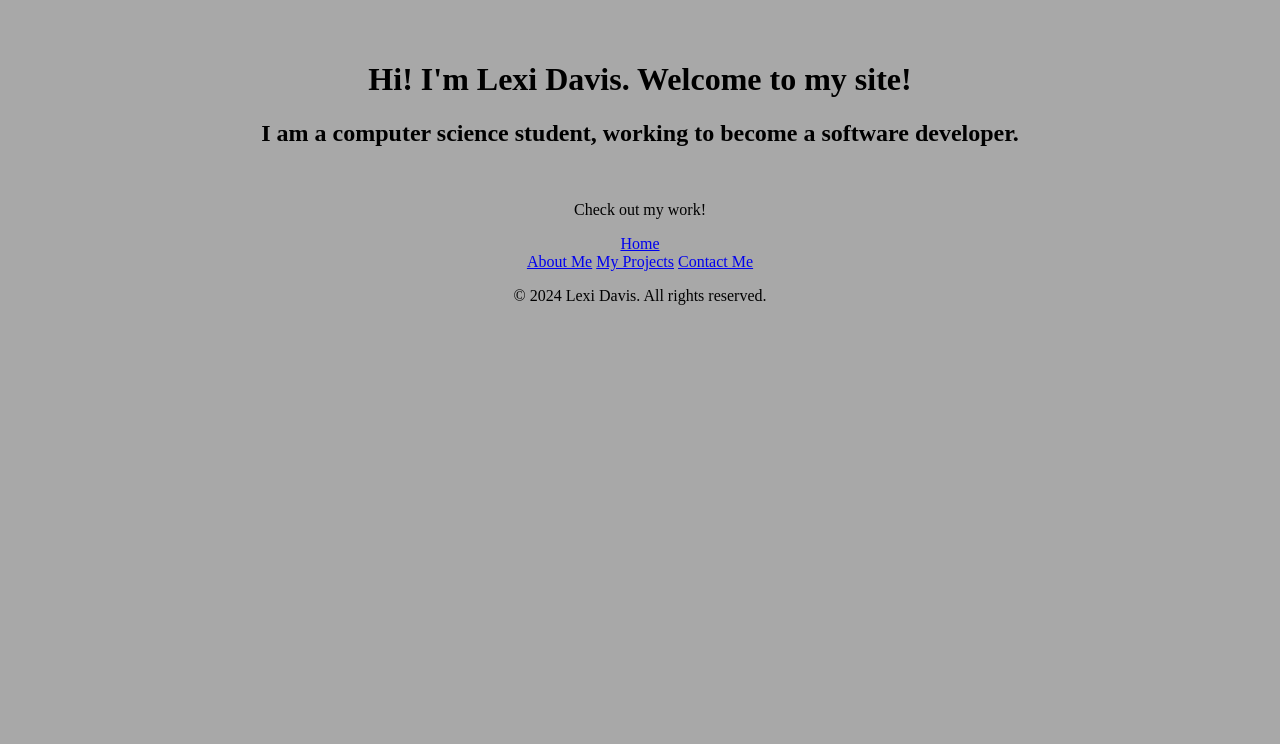
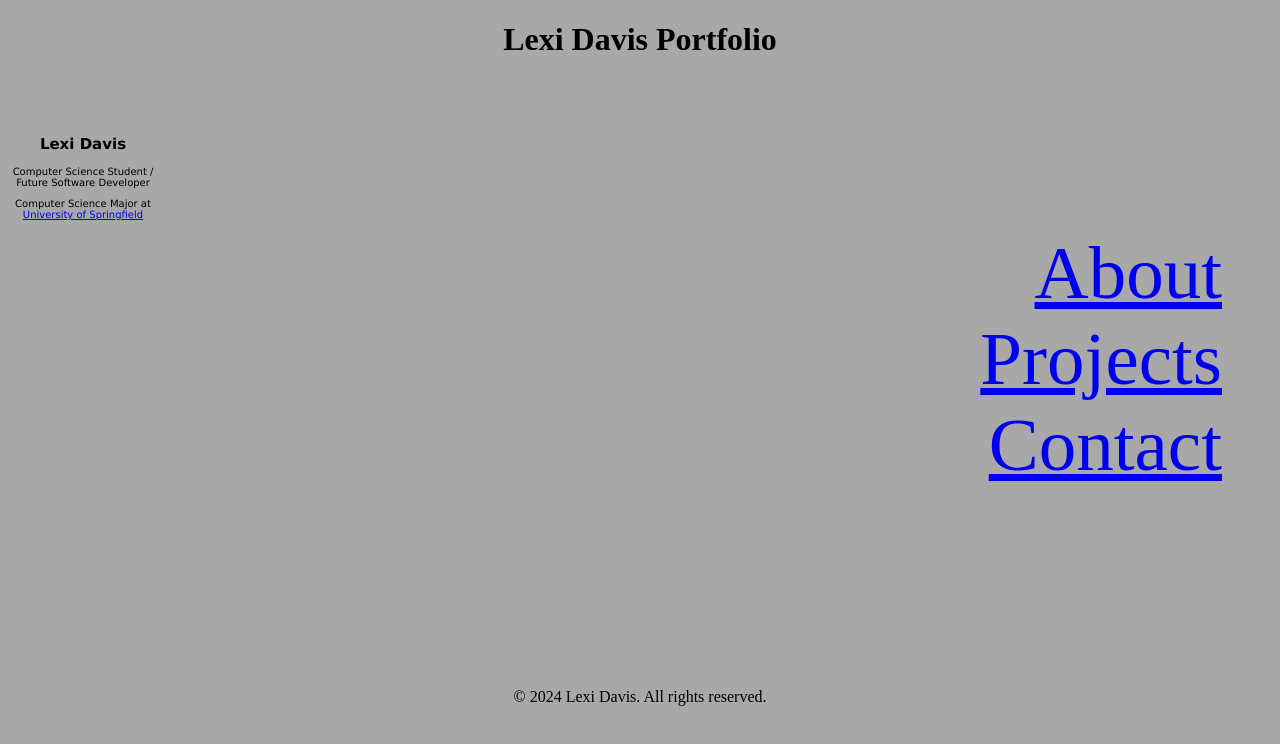
Before and after one commit to lexxdavv/porwebsite, a plain HTML site: page index.html in a window 1280 px wide. Drawn offline with Linux system fonts and the light colour scheme.

Commit message:
made changes to index and styles

```diff
--- a/index.html
+++ b/index.html
@@ -10,25 +10,36 @@
     <!--handles dimension setup from device and adapts to size of device screen-->
     <!--zoom level of page...1.0 is normal size-->
     <link rel="stylesheet" href="./style.css">
-    <title>Lexi Davis Site</title>
+    <title>Lexi Davis Portfolio</title>
     <!--title of webpage viewed from tab-->
 </head>
 <body>
     <header>
         <!--section that is visible to users, includes tags that define what will be displayed: text, imgs, links, forms, etc-->
-        <h1>Hi! I'm Lexi Davis. Welcome to my site!</h1>
-        <h2>I am a computer science student, working to become a software developer.</h2>
-        <br>
-        <p>Check out my work!</p>
-        <a href="index.html">Home</a>
+        <h1>Lexi Davis Portfolio</h1>
     </header>
+    <div id="container">
+        <div id="OnTheBottom">
+            <h2>Lexi Davis</h2>
+            <p>Computer Science Student / Future Software Developer</p>
+            <p>Computer Science Major at <a href="https://www.uis.edu">University of Springfield</a></p>
 
-    <nav>
-        <a href="about.html">About Me</a>
-        <a href="projects.html">My Projects</a>
-        <a href="info.html">Contact Me</a>
+        </div>
+    </div>
+
+    <!--<a href="index.html">Home</a> this is a link to go back to the homepage-->
+
+    <div id="about">
+        <nav>
+            <a href="about.html">About</a>
+            <br>
+            <a href="projects.html">Projects</a>
+            <br>
+            <a href="info.html">Contact</a>
+
         <!--anchor element aka links/hyperlinks... a = creates hyperlink href = specifies the URL where the link goes-->
-    </nav>
+        </nav>
+    </div>
 
 
     <footer>
--- a/style.css
+++ b/style.css
@@ -1,11 +1,27 @@
 body {
     font-family: 'Times New Roman', Times, serif;
-    margin: 20px;
     text-align: center;
-    padding: 20px;
     background-color: #a8a8a8;
 }
 
-header {
-    text-align: center;
+#container {
+    height: 150px;
+    width: 150px;
+    position: relative;
 }
+
+#OnTheBottom {
+    position:absolute;
+    bottom: 0;
+    font-family: Verdana, Geneva, Tahoma, sans-serif;
+    white-space: normal;
+    font-size: 10px;
+}
+
+#about {
+    text-align: right;
+    font-size: 75px;
+    position: relative;
+    margin-bottom: 200px;
+    padding-right: 50px;
+}
```
